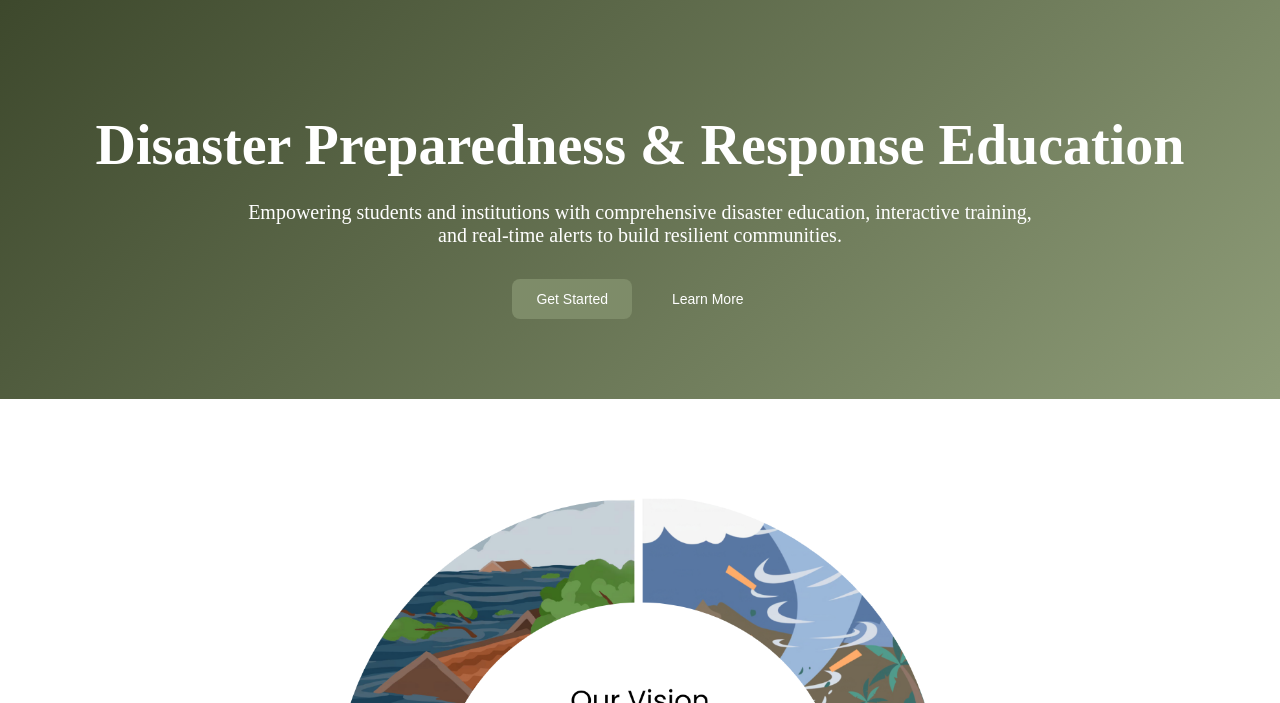
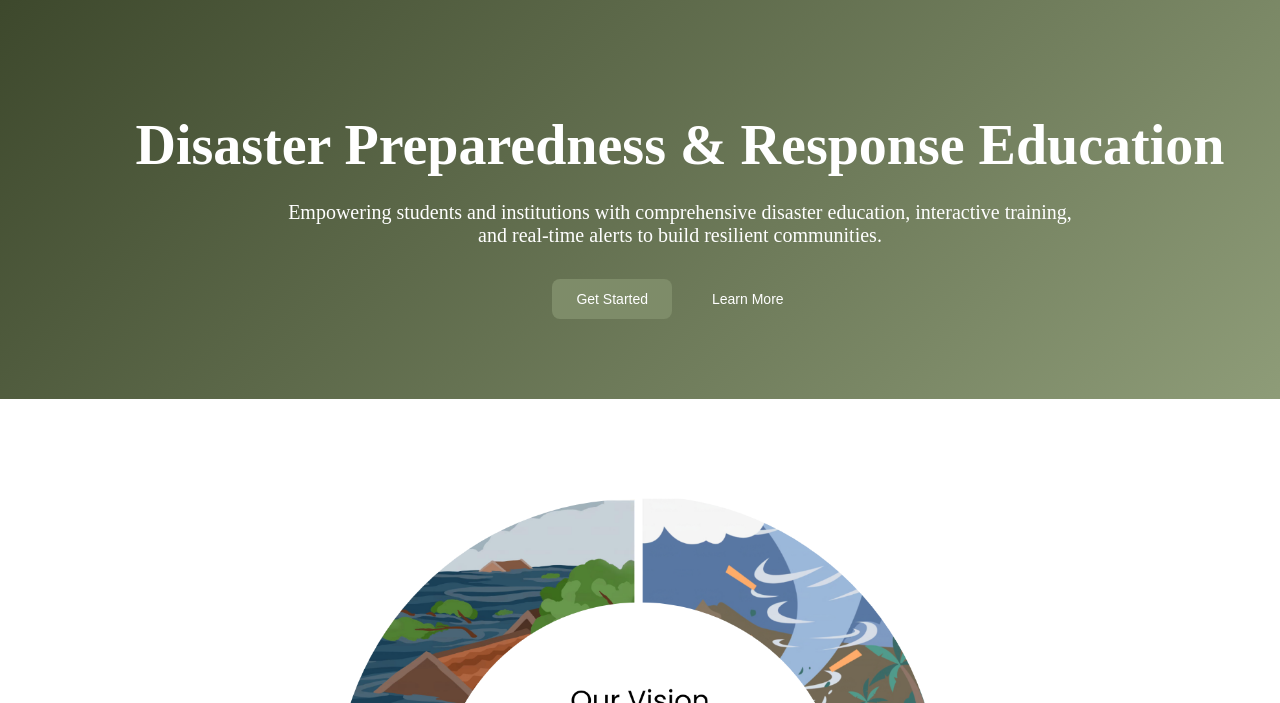
Before and after one commit to Surya123-surya/DisasterEd, a plain HTML site: page frontend/index.html in a window 1280 px wide. Shown: the part 97-800 px from the top of the page. Drawn offline with Linux system fonts and the light colour scheme.

Commit message:
minor changes in main page
just minor changes in the main page

```diff
--- a/frontend/assets/css/main.css
+++ b/frontend/assets/css/main.css
@@ -8,7 +8,9 @@ body{
     background-color: white;
     height: 100vh;
     width: 100vw;
+
 }
+
 /* container for header , vision , footer */
 .container {
     max-width: 1200px;
@@ -82,7 +84,7 @@ header  .login-button:hover{
 .hero {
     background: linear-gradient(135deg, #3d482c 0%, #8e9c78 100%);
     color: white;
-    padding: 120px 0 80px;
+    padding: 120px 0 80px 80px;
     text-align: center;
 }
 .hero-content h1 {
@@ -272,6 +274,7 @@ header  .login-button:hover{
     color: black;
     background-color: #f3f6f086;
 }
+
 .disaster-content{
    padding: 0 10rem;
    text-align: center;
```
